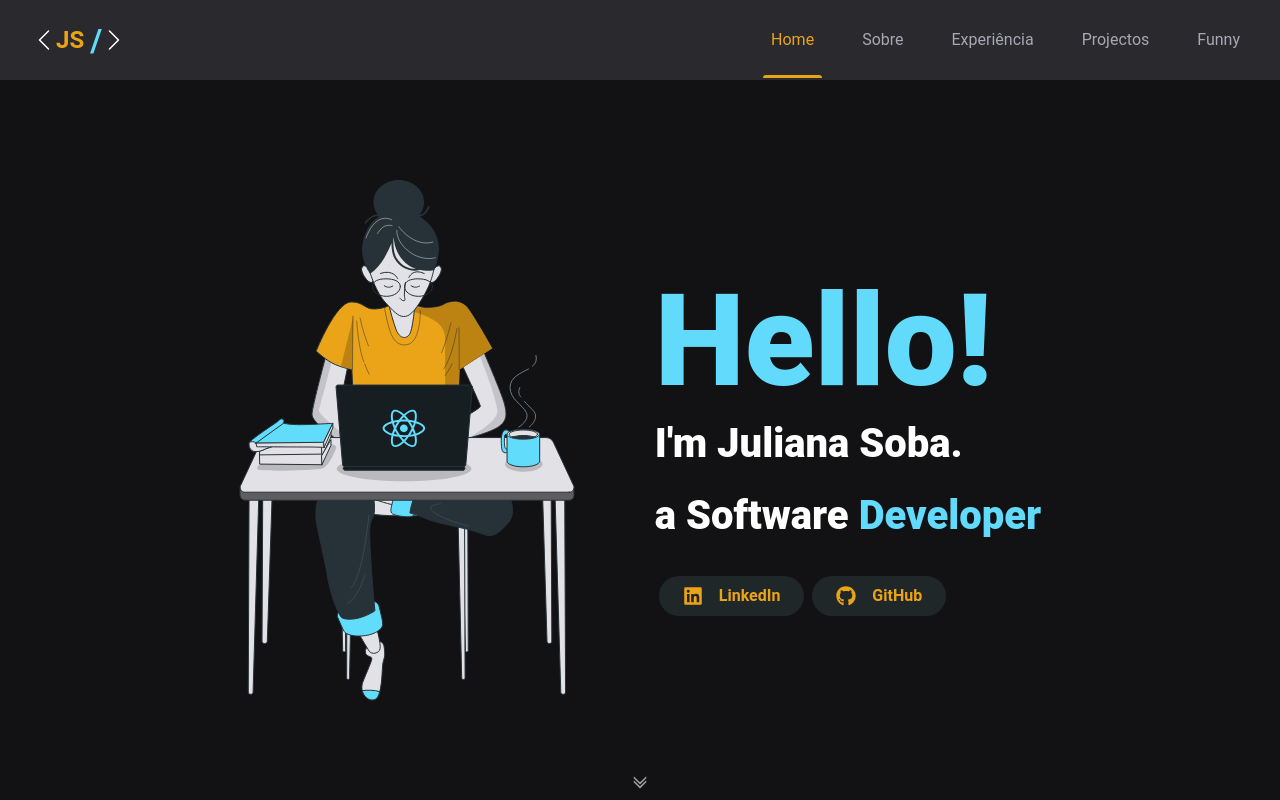
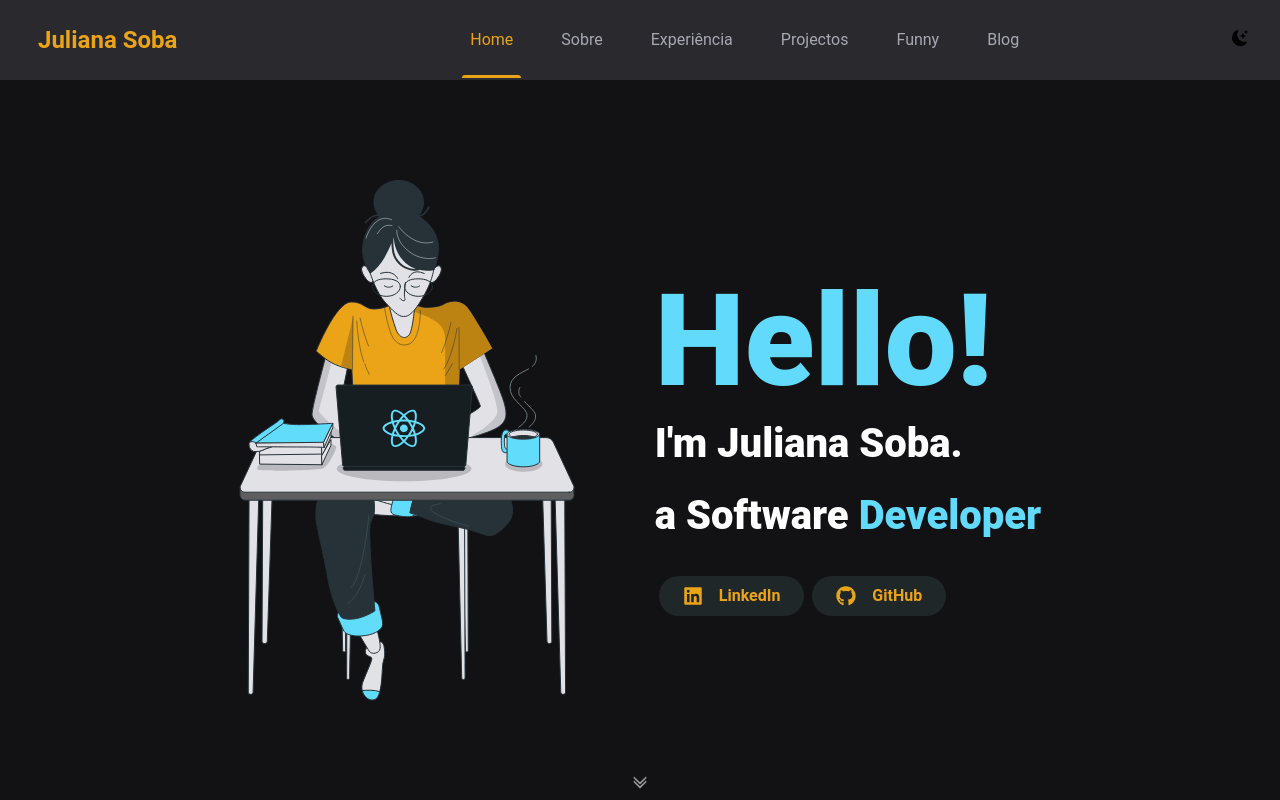
Before and after one commit to JulianaSobaJava/Portfolio, a Next.js app: page / in a window 1280 px wide. Built offline with nearby package versions, Linux system fonts and the light colour scheme; a web font is replaced by a local one.

Commit message:
:construction: add changes on header and add icon theme mode

```diff
--- a/src/components/header/index.tsx
+++ b/src/components/header/index.tsx
@@ -1,19 +1,26 @@
 import type { NextComponentType } from 'next'
-import { BsChevronLeft, BsChevronRight, BsSlashLg } from 'react-icons/bs';
+import { BsMoonStarsFill, BsSunFill} from 'react-icons/bs';
 import styles from "./styles.module.scss";
+import { useState } from 'react';
 
 const Header: NextComponentType = () => {
+
+    const [togle, setTogle] = useState(false)
     return (
         <header className={styles.headerContainer}>
             <nav className={styles.headerContent}>
-                <h1 className={styles.logo}><BsChevronLeft />JS <span>/</span><BsChevronRight /></h1>
+                <h1 className={styles.logo}> <span className={styles.span}></span>Juliana Soba</h1>
                 <ul>
                     <li className={styles.active}>Home</li>
                     <li>Sobre</li>
                     <li>Experiência</li>
                     <li>Projectos</li>
                     <li>Funny</li>
+                    <li>Blog</li>
                 </ul>
+                <div className={`${styles.icons} ${togle && styles.lightMode}`} onClick={()=>setTogle(!togle)}>
+                <button>{togle ? <BsSunFill/> : <BsMoonStarsFill/>}</button>
+                </div>
             </nav>
         </header>
     )
```
